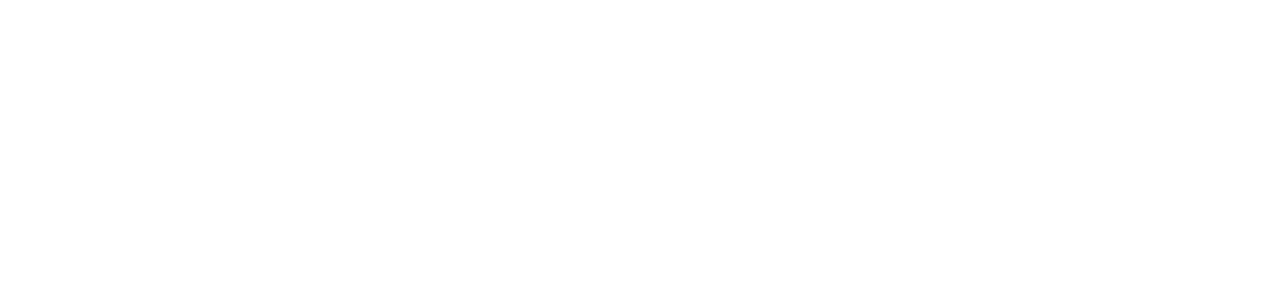
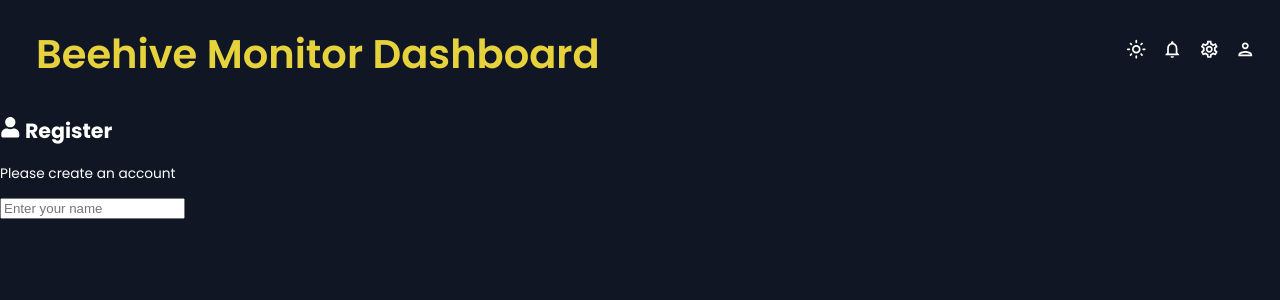
Before and after one commit to PaizCollin/beehive-webapp, a React (Create React App) app in the folder frontend/: page /register in a window 1280 px wide. Shown: the top 300 px of the page. Built offline with nearby package versions, Linux system fonts and the light colour scheme.

Commit message:
Starts reg and login

```diff
--- a/frontend/src/App.js
+++ b/frontend/src/App.js
@@ -1,5 +1,39 @@
+import React from "react";
+import { useState } from "react";
+import { ColorModeContext, useMode } from "./theme";
+import { CssBaseline, ThemeProvider } from "@mui/material";
+import { BrowserRouter as Router, Routes, Route } from "react-router-dom";
+import Topbar from "./global/Topbar";
+import Dashboard from "./pages/Dashboard";
+import Login from "./pages/Login";
+import Register from "./pages/Register";
+
 function App() {
-  return <div></div>;
+  const [theme, colorMode] = useMode();
+  const [isSidebar, setIsSidebar] = useState(true);
+
+  return (
+    <>
+      <Router>
+        <ColorModeContext.Provider value={colorMode}>
+          <ThemeProvider theme={theme}>
+            <CssBaseline />
+            <div className="app">
+              {/* <Sidebar isSidebar={isSidebar} /> */}
+              <main className="content">
+                <Topbar />
+                <Routes>
+                  <Route path="/" element={<Dashboard />} />
+                  <Route path="/login" element={<Login />} />
+                  <Route path="/register" element={<Register />} />
+                </Routes>
+              </main>
+            </div>
+          </ThemeProvider>
+        </ColorModeContext.Provider>
+      </Router>
+    </>
+  );
 }
 
 export default App;
--- /dev/null
+++ b/frontend/src/global/Topbar.jsx
@@ -0,0 +1,51 @@
+import { Box, IconButton, useTheme, Typography } from "@mui/material";
+import { useContext } from "react";
+import InputBase from "@mui/material/InputBase";
+import LightModeOutlinedIcon from "@mui/icons-material/LightModeOutlined";
+import DarkModeOutlinedIcon from "@mui/icons-material/DarkModeOutlined";
+import NotificationsOutlinedIcon from "@mui/icons-material/NotificationsOutlined";
+import SettingsOutlinedIcon from "@mui/icons-material/SettingsOutlined";
+import PersonOutlinedIcon from "@mui/icons-material/PersonOutlined";
+import SearchIcon from "@mui/icons-material/Search";
+import { ColorModeContext, tokens } from "../theme";
+
+const Topbar = () => {
+  const theme = useTheme();
+  const colors = tokens(theme.palette.mode);
+  const colorMode = useContext(ColorModeContext);
+
+  return (
+    <Box display="flex" justifyContent="space-between" p={2}>
+      <Box display="flex">
+        <Typography
+          variant="h1"
+          color={colors.yellowAccent[500]}
+          sx={{ m: "15px 0 5px 20px" }}
+        >
+          Beehive Monitor Dashboard
+        </Typography>
+      </Box>
+
+      <Box display="flex" justifyContent="left">
+        <IconButton onClick={colorMode.toggleColorMode}>
+          {theme.palette.mode === "dark" ? (
+            <LightModeOutlinedIcon />
+          ) : (
+            <DarkModeOutlinedIcon />
+          )}
+        </IconButton>
+        <IconButton>
+          <NotificationsOutlinedIcon />
+        </IconButton>
+        <IconButton>
+          <SettingsOutlinedIcon />
+        </IconButton>
+        <IconButton>
+          <PersonOutlinedIcon />
+        </IconButton>
+      </Box>
+    </Box>
+  );
+};
+
+export default Topbar;
--- a/frontend/src/index.css
+++ b/frontend/src/index.css
@@ -1,13 +1,40 @@
-body {
-  margin: 0;
-  font-family: -apple-system, BlinkMacSystemFont, 'Segoe UI', 'Roboto', 'Oxygen',
-    'Ubuntu', 'Cantarell', 'Fira Sans', 'Droid Sans', 'Helvetica Neue',
-    sans-serif;
-  -webkit-font-smoothing: antialiased;
-  -moz-osx-font-smoothing: grayscale;
+@import url("https://fonts.googleapis.com/css2?family=Poppins:wght@400;600;700&display=swap");
+
+html,
+body,
+#root,
+.app,
+.content {
+  height: 100%;
+  width: 100%;
+  font-family: "Poppins", sans-serif;
 }
 
-code {
-  font-family: source-code-pro, Menlo, Monaco, Consolas, 'Courier New',
-    monospace;
+.app {
+  display: flex;
+  position: relative;
 }
+
+::-webkit-scrollbar {
+  width: 10px;
+}
+
+/* Track */
+::-webkit-scrollbar-track {
+  background: #e0e0e0;
+}
+
+/* Handle */
+::-webkit-scrollbar-thumb {
+  background: #888;
+}
+
+/* Handle on Hover */
+::-webkit-scrollbar-track:hover {
+  background: #555;
+}
+
+fieldset {
+  border: none !important;
+  outline: none !important;
+}
--- /dev/null
+++ b/frontend/src/pages/Dashboard.jsx
@@ -0,0 +1,5 @@
+function Dashboard() {
+  return <div></div>;
+}
+
+export default Dashboard;
--- /dev/null
+++ b/frontend/src/pages/Login.jsx
@@ -0,0 +1,5 @@
+function Login() {
+  return <div>Login</div>;
+}
+
+export default Login;
--- /dev/null
+++ b/frontend/src/pages/Register.jsx
@@ -0,0 +1,44 @@
+import { useState, useEffect } from "react";
+import { FaUser } from "react-icons/fa";
+
+function Register() {
+  const [formData, setFormData] = useState({
+    name: "",
+    email: "",
+    password: "",
+    password2: "",
+  });
+
+  const { name, email, password, password2 } = formData;
+
+  const onChange = () => {};
+
+  return (
+    <>
+      <section className="heading">
+        <h1>
+          <FaUser /> Register
+        </h1>
+        <p>Please create an account</p>
+      </section>
+
+      <section className="form">
+        <form>
+          <div className="form-group">
+            <input
+              type="text"
+              className="form-control"
+              id="name"
+              name="name"
+              value={name}
+              placeholder="Enter your name"
+              onChange={onChange}
+            />
+          </div>
+        </form>
+      </section>
+    </>
+  );
+}
+
+export default Register;
--- /dev/null
+++ b/frontend/src/theme.js
@@ -0,0 +1,194 @@
+import { createContext, useState, useMemo } from "react";
+import { createTheme } from "@mui/material/styles";
+
+// color design tokens
+export const tokens = (mode) => ({
+  ...(mode === "dark"
+    ? {
+        grey: {
+          100: "#e0e0e0",
+          200: "#c2c2c2",
+          300: "#a3a3a3",
+          400: "#858585",
+          500: "#666666",
+          600: "#525252",
+          700: "#3d3d3d",
+          800: "#292929",
+          900: "#141414",
+        },
+        primary: {
+          100: "#d0d1d5",
+          200: "#a1a4ab",
+          300: "#727681",
+          400: "#1F2A40",
+          500: "#141b2d",
+          600: "#101624",
+          700: "#0c101b",
+          800: "#080b12",
+          900: "#040509",
+        },
+        yellowAccent: {
+          100: "#faf6d8",
+          200: "#f5edb1",
+          300: "#f0e48a",
+          400: "#ebdb63",
+          500: "#e6d23c",
+          600: "#b8a830",
+          700: "#8a7e24",
+          800: "#5c5418",
+          900: "#2e2a0c",
+        },
+        blueAccent: {
+          100: "#e1e2fe",
+          200: "#c3c6fd",
+          300: "#a4a9fc",
+          400: "#868dfb",
+          500: "#6870fa",
+          600: "#535ac8",
+          700: "#3e4396",
+          800: "#2a2d64",
+          900: "#151632",
+        },
+      }
+    : {
+        grey: {
+          100: "#141414",
+          200: "#292929",
+          300: "#3d3d3d",
+          400: "#525252",
+          500: "#666666",
+          600: "#858585",
+          700: "#a3a3a3",
+          800: "#c2c2c2",
+          900: "#e0e0e0",
+        },
+        primary: {
+          100: "#040509",
+          200: "#080b12",
+          300: "#0c101b",
+          400: "#f2f0f0",
+          500: "#141b2d",
+          600: "#1F2A40",
+          700: "#727681",
+          800: "#a1a4ab",
+          900: "#d0d1d5",
+        },
+        yellowAccent: {
+          100: "#2e2a0c",
+          200: "#5c5418",
+          300: "#8a7e24",
+          400: "#b8a830",
+          500: "#e6d23c",
+          600: "#ebdb63",
+          700: "#f0e48a",
+          800: "#f5edb1",
+          900: "#faf6d8",
+        },
+        blueAccent: {
+          100: "#151632",
+          200: "#2a2d64",
+          300: "#3e4396",
+          400: "#535ac8",
+          500: "#6870fa",
+          600: "#868dfb",
+          700: "#a4a9fc",
+          800: "#c3c6fd",
+          900: "#e1e2fe",
+        },
+      }),
+});
+
+// mui theme settings
+export const themeSettings = (mode) => {
+  const colors = tokens(mode);
+
+  return {
+    palette: {
+      mode: mode,
+      ...(mode === "dark"
+        ? {
+            primary: {
+              main: colors.primary[500],
+            },
+            secondary: {
+              main: colors.yellowAccent[500],
+            },
+            neutral: {
+              dark: colors.grey[700],
+              main: colors.grey[500],
+              light: colors.grey[100],
+            },
+            background: {
+              default: colors.primary[600],
+            },
+          }
+        : {
+            primary: {
+              main: colors.primary[100],
+            },
+            secondary: {
+              main: colors.yellowAccent[500],
+            },
+            neutral: {
+              dark: colors.grey[700],
+              main: colors.grey[500],
+              light: colors.grey[100],
+            },
+            background: {
+              default: "#fcfcfc",
+            },
+          }),
+    },
+    typography: {
+      fontFamily: ["Poppins", "sans-serif"].join(","),
+      fontSize: 12,
+      h1: {
+        fontFamily: ["Poppins", "sans-serif"].join(","),
+        fontSize: 40,
+        fontWeight: 600,
+      },
+      h2: {
+        fontFamily: ["Poppins", "sans-serif"].join(","),
+        fontSize: 32,
+        fontWeight: 500,
+      },
+      h3: {
+        fontFamily: ["Poppins", "sans-serif"].join(","),
+        fontSize: 24,
+      },
+      h4: {
+        fontFamily: ["Poppins", "sans-serif"].join(","),
+        fontSize: 20,
+      },
+      h5: {
+        fontFamily: ["Poppins", "sans-serif"].join(","),
+        fontSize: 16,
+      },
+      h6: {
+        fontFamily: ["Poppins", "sans-serif"].join(","),
+        fontSize: 14,
+      },
+    },
+  };
+};
+
+// context for color mode
+export const ColorModeContext = createContext({
+  toggleColorMode: () => {},
+});
+
+export const useMode = () => {
+  const [mode, setMode] = useState("dark");
+
+  const colorMode = useMemo(
+    () => ({
+      toggleColorMode: () =>
+        setMode((prev) => (prev === "light" ? "dark" : "light")),
+    }),
+    []
+  );
+
+  const theme = useMemo(() => createTheme(themeSettings(mode)), [mode]);
+
+  return [theme, colorMode];
+};
```
Also changed, not shown: frontend/package.json (+7 -0 lines), frontend/src/components/Header.jsx (added, +25 -0 lines), frontend/src/index.js (+8 -8 lines), 1 other file (tests, documents, lock files or other folders).
